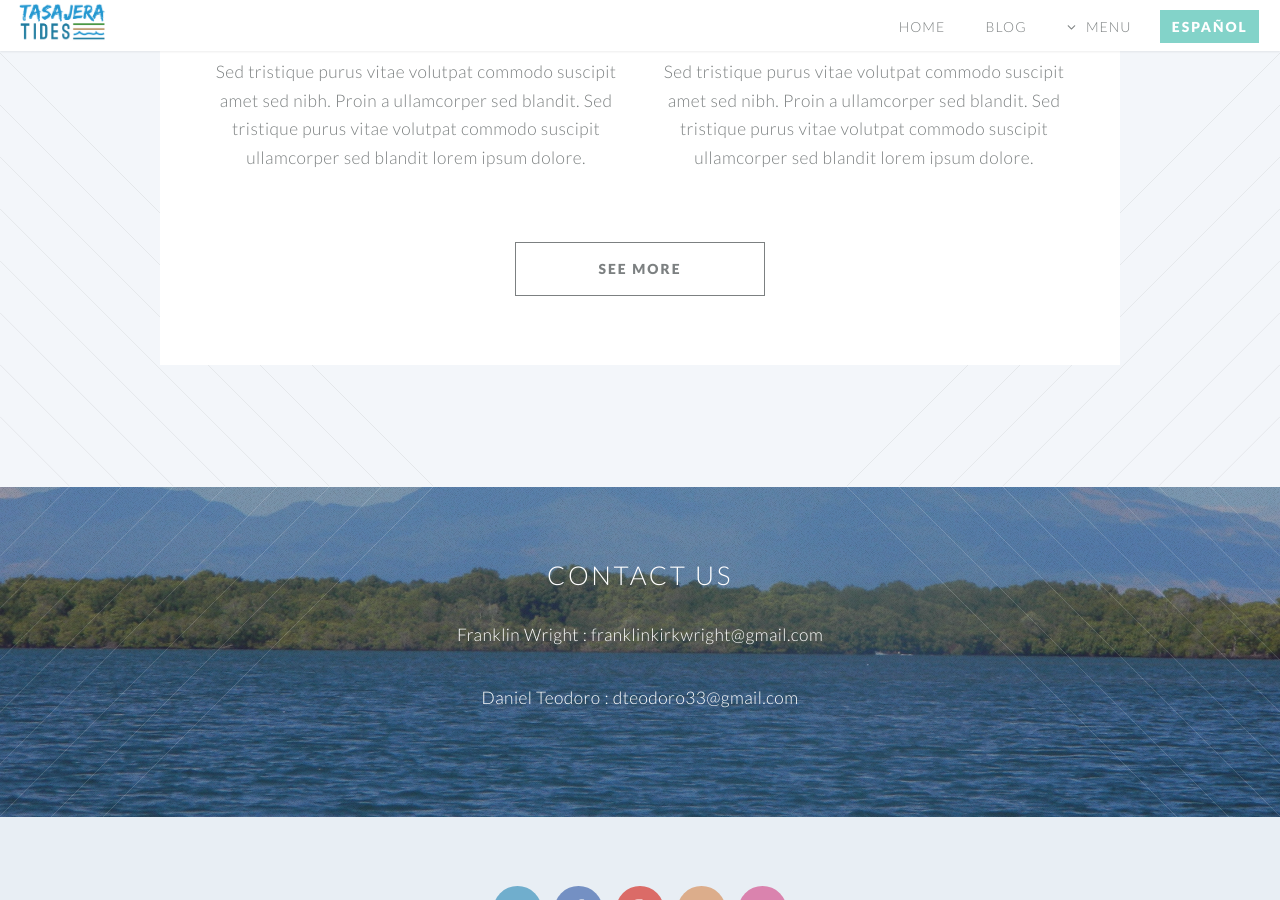
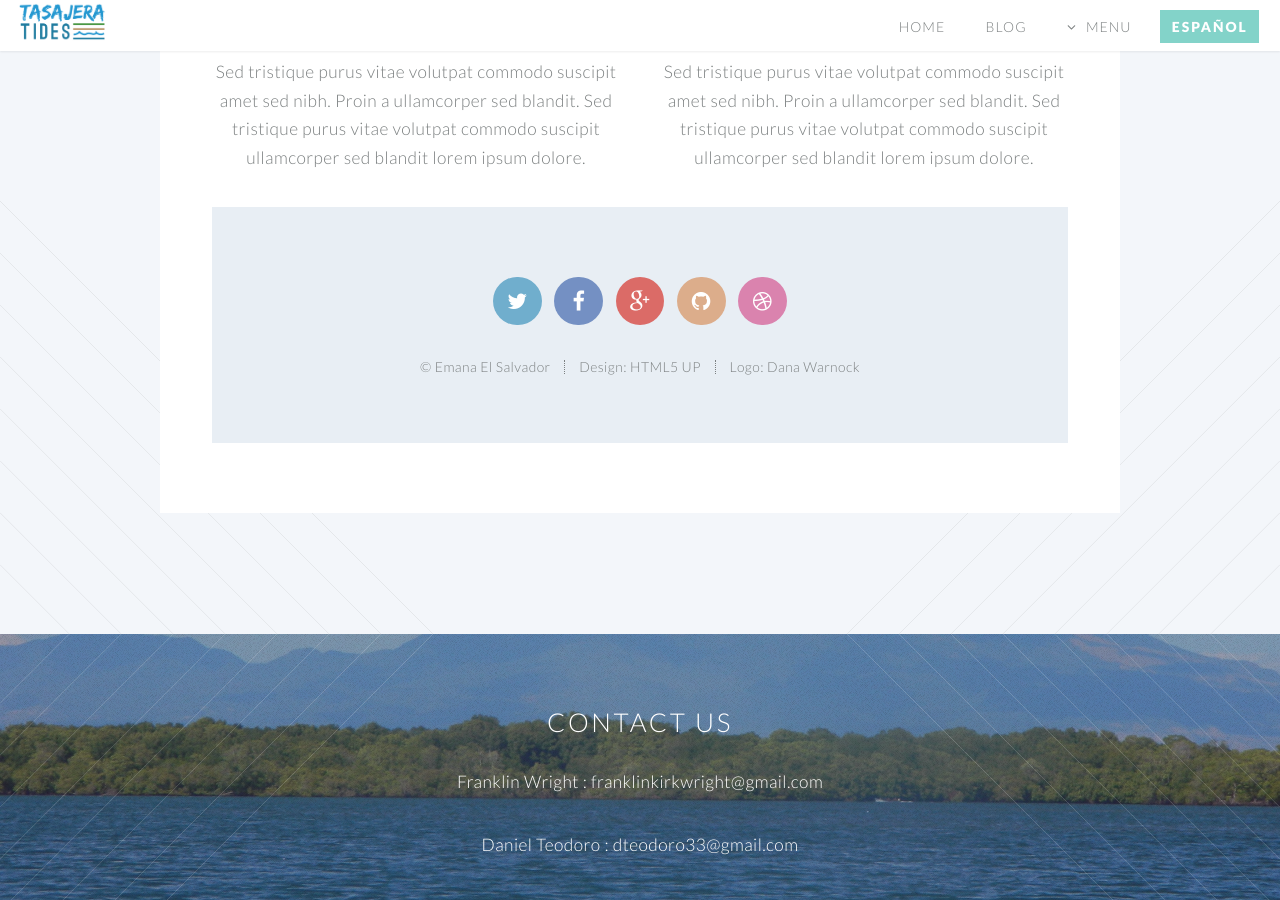
Before and after one commit to danteo90/danteo90.github.io, a Jekyll site: the page built from index-en.html, in a window 1280 px wide and 900 px high, scrolled down 2950 px. Built offline with Jekyll 4.4.1, drawn with Linux system fonts in a browser that asks for light colours.

Commit message:
Update index-en.html

```diff
--- a/index-en.html
+++ b/index-en.html
@@ -133,10 +133,20 @@ layout: landing-page-en
 							</div>
 						</div>
 
-						<footer class="major">
-							<ul class="buttons">
-								<li><a href="#" class="button">See More</a></li>
-							</ul>
+						<footer id="footer">
+
+    							<ul class="icons">
+        						<li><a href="#" class="icon circle fa-twitter"><span class="label">Twitter</span></a></li>
+        						<li><a href="#" class="icon circle fa-facebook"><span class="label">Facebook</span></a></li>
+        						<li><a href="#" class="icon circle fa-google-plus"><span class="label">Google+</span></a></li>
+        						<li><a href="#" class="icon circle fa-github"><span class="label">Github</span></a></li>
+        						<li><a href="#" class="icon circle fa-dribbble"><span class="label">Dribbble</span></a></li>
+    							</ul>
+
+    							<ul class="copyright">
+        						<li>&copy; Emana El Salvador</li><li>Design: <a href="http://html5up.net">HTML5 UP</a></li><li>Logo: Dana Warnock</li>
+    							</ul>
+
 						</footer>
 
 					</section>
```
